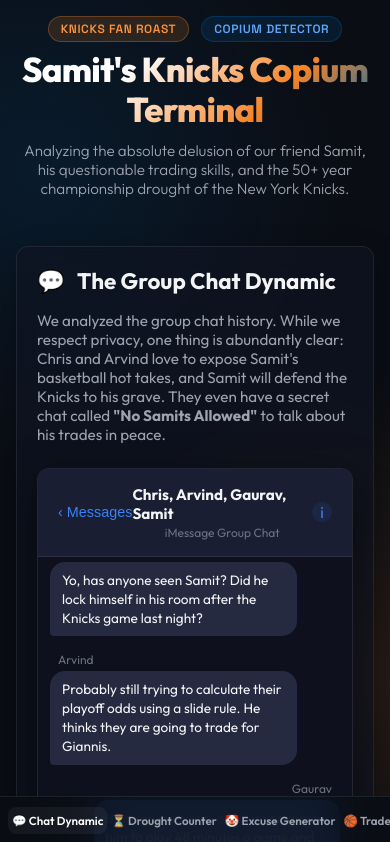
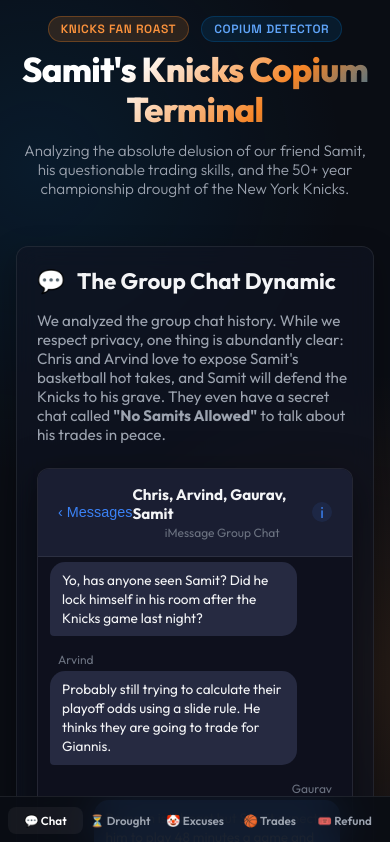
Before and after one commit to gbhatia478/samit_knicks, a React (Vite) app: page / in a window 390 px wide. Shown: the top 842 px of the page. Built offline with nearby package versions, Linux system fonts and the light colour scheme.

Commit message:
style: shorten tab labels to fit iPhone screen without horizontal scroll

```diff
--- a/src/App.tsx
+++ b/src/App.tsx
@@ -271,31 +271,31 @@ function App() {
           className={`tab-btn ${activeTab === 'imessage' ? 'active' : ''}`}
           onClick={() => setActiveTab('imessage')}
         >
-          💬 Chat Dynamic
+          💬 Chat
         </button>
         <button
           className={`tab-btn ${activeTab === 'counter' ? 'active' : ''}`}
           onClick={() => setActiveTab('counter')}
         >
-          ⏳ Drought Counter
+          ⏳ Drought
         </button>
         <button
           className={`tab-btn ${activeTab === 'excuse' ? 'active' : ''}`}
           onClick={() => setActiveTab('excuse')}
         >
-          🤡 Excuse Generator
+          🤡 Excuses
         </button>
         <button
           className={`tab-btn ${activeTab === 'trade' ? 'active' : ''}`}
           onClick={() => setActiveTab('trade')}
         >
-          🏀 Trade Machine
+          🏀 Trades
         </button>
         <button
           className={`tab-btn ${activeTab === 'refund' ? 'active' : ''}`}
           onClick={() => setActiveTab('refund')}
         >
-          🎟️ Ticket Refund
+          🎟️ Refund
         </button>
       </nav>
 
```
